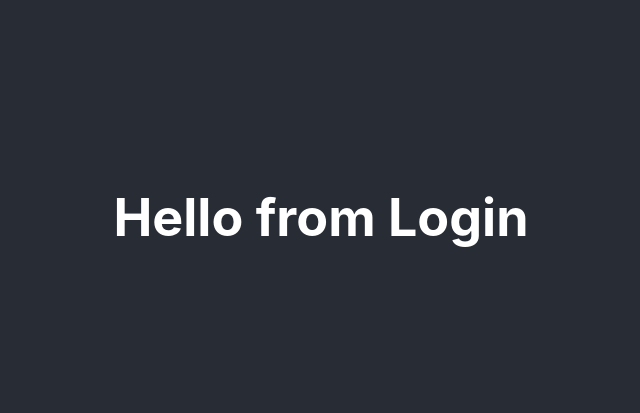
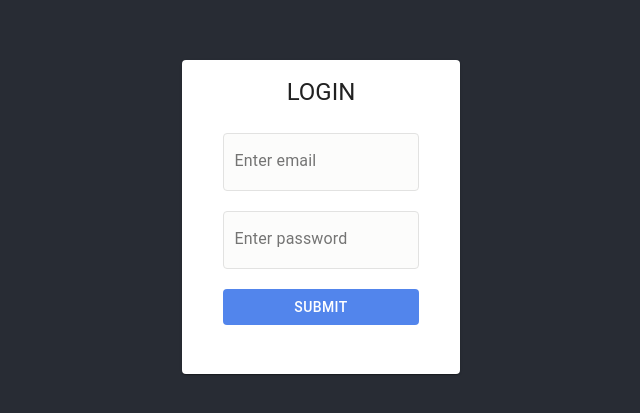
Before and after one commit to Hamzaahmed95/task-manager-app-using-React-hooks, a React (Create React App) app: page / in a window 1280 px wide. Shown: the part 183-596 px from the top of the page, without its empty margins (319-959 px from the left). Built offline with nearby package versions, Linux system fonts and the light colour scheme.

Commit message:
added login ui

```diff
--- a/package.json
+++ b/package.json
@@ -3,6 +3,7 @@
   "version": "0.1.0",
   "private": true,
   "dependencies": {
+    "@material-ui/core": "^4.11.2",
     "@testing-library/jest-dom": "^5.11.4",
     "@testing-library/react": "^11.1.0",
     "@testing-library/user-event": "^12.1.10",
--- a/src/App.js
+++ b/src/App.js
@@ -1,6 +1,6 @@
 import logo from "./logo.svg";
 import "./App.css";
-import Login from "./components/login/index";
+import Login from "./components/dumbComponents/login/index";
 
 function App() {
   return (
--- /dev/null
+++ b/src/components/dumbComponents/customInputFields/index.js
@@ -0,0 +1,34 @@
+import { fade, makeStyles } from "@material-ui/core/styles";
+import TextField from "@material-ui/core/TextField";
+
+const useStylesReddit = makeStyles(theme => ({
+  root: {
+    border: "1px solid #e2e2e1",
+    overflow: "hidden",
+    borderRadius: 4,
+    backgroundColor: "#fcfcfb",
+    transition: theme.transitions.create(["border-color", "box-shadow"]),
+    "&:hover": {
+      backgroundColor: "#fff"
+    },
+    "&$focused": {
+      backgroundColor: "#fff",
+      boxShadow: `${fade(theme.palette.primary.main, 0.25)} 0 0 0 2px`,
+      borderColor: theme.palette.primary.main
+    }
+  },
+  focused: {}
+}));
+
+const InputField = props => {
+  const classes = useStylesReddit();
+
+  return (
+    <TextField
+      type={props.type}
+      InputProps={{ classes, disableUnderline: true }}
+      {...props}
+    />
+  );
+};
+export default InputField;
--- /dev/null
+++ b/src/components/dumbComponents/login/index.js
@@ -0,0 +1,39 @@
+import React from "react";
+import { makeStyles } from "@material-ui/core/styles";
+import Card from "@material-ui/core/Card";
+import CardContent from "@material-ui/core/CardContent";
+import Typography from "@material-ui/core/Typography";
+import CustomizedInputs from "../../smartComponents/input";
+
+const useStyles = makeStyles({
+  root: {
+    minWidth: 275
+  },
+  bullet: {
+    display: "inline-block",
+    margin: "0 2px",
+    transform: "scale(0.8)"
+  },
+  title: {
+    fontSize: 14
+  },
+  pos: {
+    marginBottom: 12
+  }
+});
+
+const Login = () => {
+  const classes = useStyles();
+
+  return (
+    <Card className={classes.root}>
+      <CardContent>
+        <Typography variant="h5" component="h2">
+          LOGIN
+        </Typography>
+        <CustomizedInputs />
+      </CardContent>
+    </Card>
+  );
+};
+export default Login;
--- a/src/components/login/index.js
+++ /dev/null
@@ -1,11 +0,0 @@
-import React from "react";
-
-const Login = () => {
-  return (
-    <div>
-      <h1>Hello from Login</h1>
-    </div>
-  );
-};
-
-export default Login;
--- /dev/null
+++ b/src/components/smartComponents/input/index.css
@@ -0,0 +1,17 @@
+.submitButton {
+  background-color: #5285ec !important;
+  color: white !important;
+  width: 100%;
+}
+
+.input_container {
+  display: flex;
+  padding: 10%;
+  justify-content: center;
+  align-items: center;
+  flex-direction: column;
+}
+
+.input_container > div {
+  padding-bottom: 20px;
+}
--- /dev/null
+++ b/src/components/smartComponents/input/index.js
@@ -0,0 +1,47 @@
+import React, { useState } from "react";
+import Button from "@material-ui/core/Button";
+import "./index.css";
+import InputField from "../../dumbComponents/customInputFields/index";
+
+const CustomizedInputs = () => {
+  const [value, setValue] = useState("");
+
+  const handleSubmit = () => {};
+
+  const handleChange = e => {
+    setValue(e.target.value);
+  };
+
+  return (
+    <div className="input_container" align="center">
+      <>
+        <InputField
+          type="text"
+          label="Enter email"
+          defaultValue={value}
+          onChange={e => handleChange(e)}
+          variant="filled"
+          id="reddit-input"
+        />
+        <InputField
+          label="Enter password"
+          type="password"
+          defaultValue={value}
+          onChange={e => handleChange(e)}
+          variant="filled"
+          id="reddit-input"
+        />
+        <Button
+          onClick={handleSubmit}
+          variant="contained"
+          className="submitButton"
+          disabled={!value}
+        >
+          submit
+        </Button>
+      </>
+    </div>
+  );
+};
+
+export default CustomizedInputs;
```
Also changed, not shown: src/components/dumbComponents/customInputFields/index.css (added), src/components/dumbComponents/login/index.css (added), 2 other files (tests, documents, lock files or other folders).
